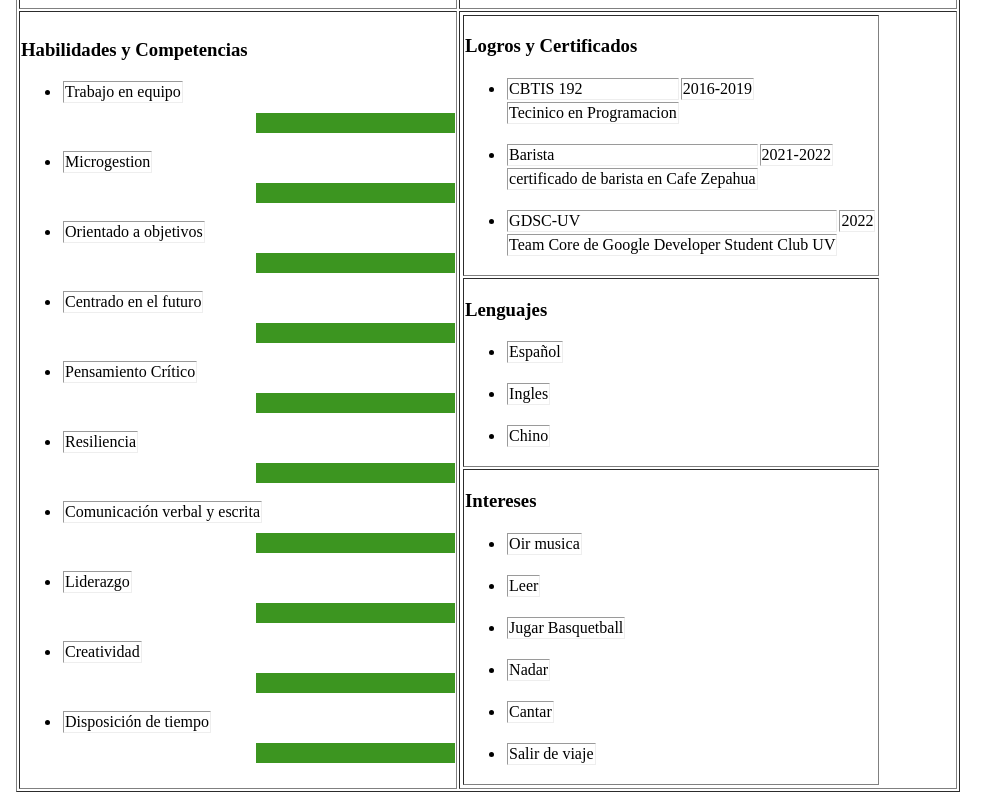
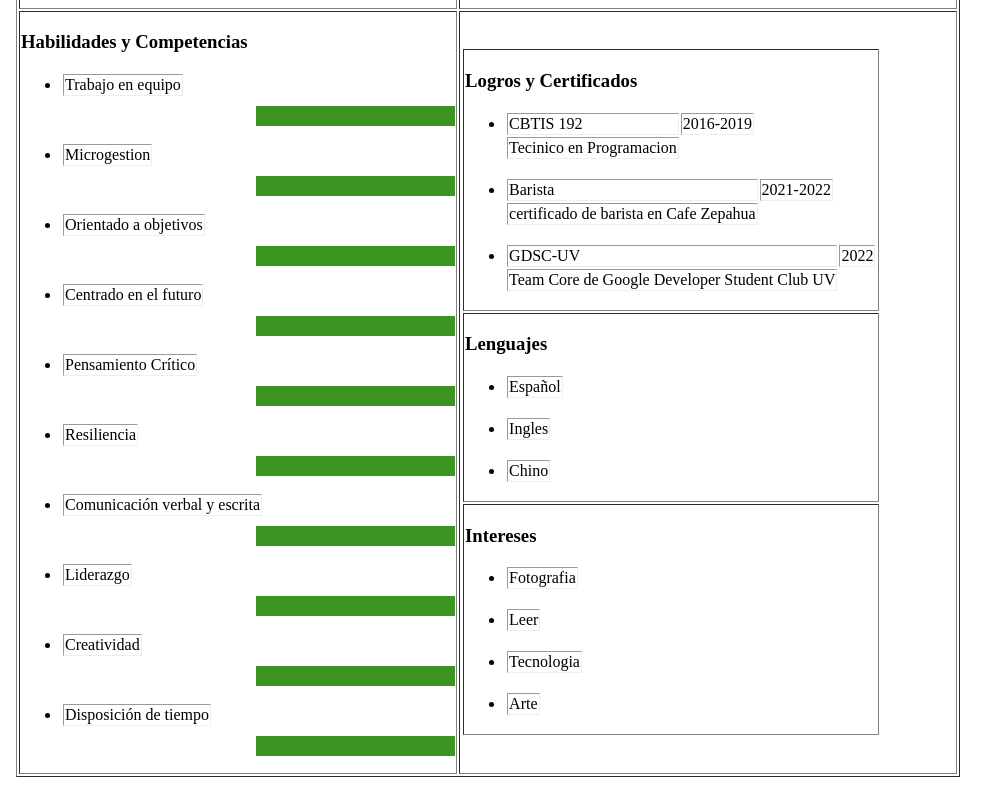
Before and after one commit to yoloogroth/yoloogroth.github.io, an Angular app: page / in a window 1280 px wide. Shown: the part 749-1549 px from the top of the page, without its empty margins (0-1007 px from the left). Built offline with nearby package versions, Linux system fonts and the light colour scheme.

Commit message:
Agregado #21

```diff
--- a/src/app/interests/interests.component.ts
+++ b/src/app/interests/interests.component.ts
@@ -12,30 +12,27 @@ export class InterestsComponent implements OnInit {
 
   ngOnInit(): void {
     let i = {
-      nombre: "Oir musica",
+      nombre: "Fotografia",
     };
     let i2 = {
       nombre: "Leer",
     };
     let i3 = {
-      nombre: "Jugar Basquetball",
+      nombre: "Tecnologia",
     };
     let i4 = {
-      nombre: "Nadar",
+      nombre: "Arte",
     };
     let i5 = {
-      nombre: "Cantar",
-    };
-    let i6 = {
-      nombre: "Salir de viaje",
+      nombre: "Viajar",
+
     };
 
     this.interests.push(i);
     this.interests.push(i2);
     this.interests.push(i3);
     this.interests.push(i4);
-    this.interests.push(i5);
-    this.interests.push(i6);
+
   }
 
 }
```
